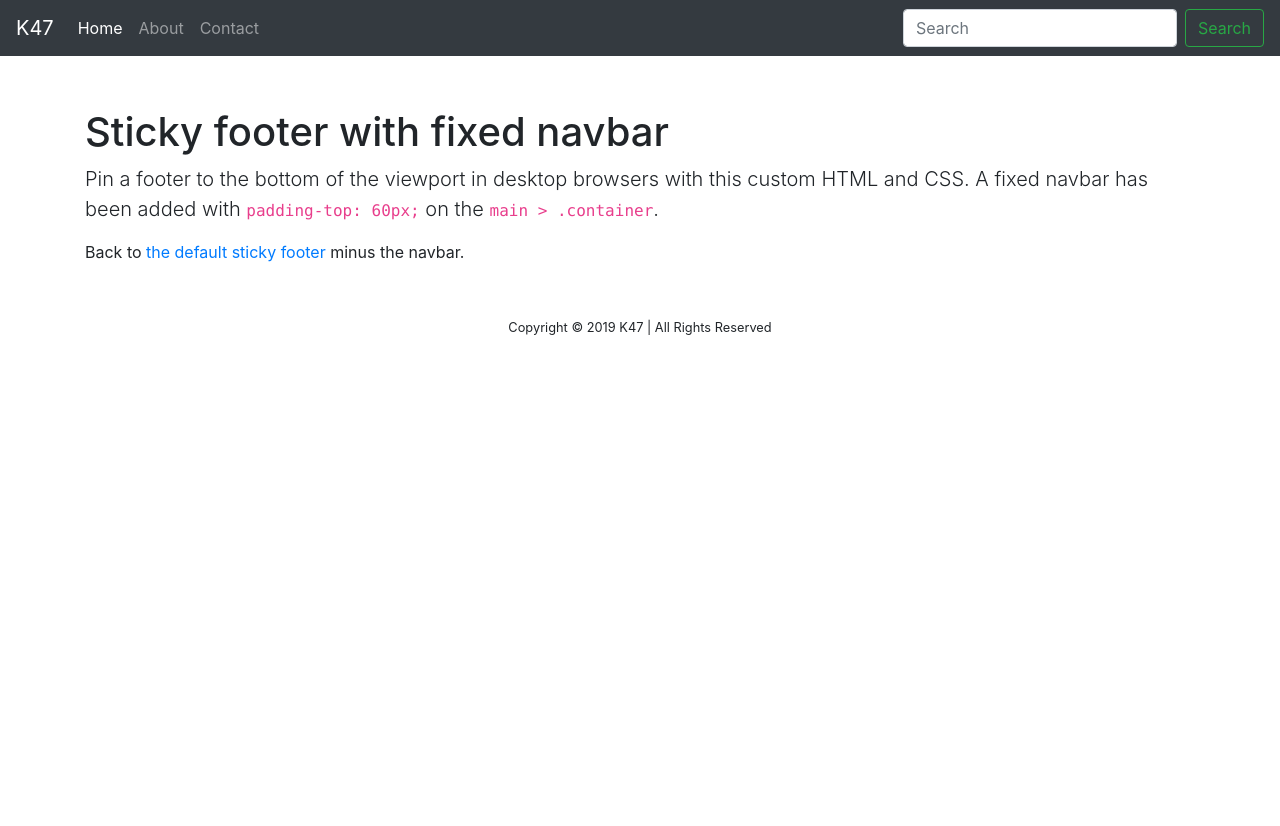
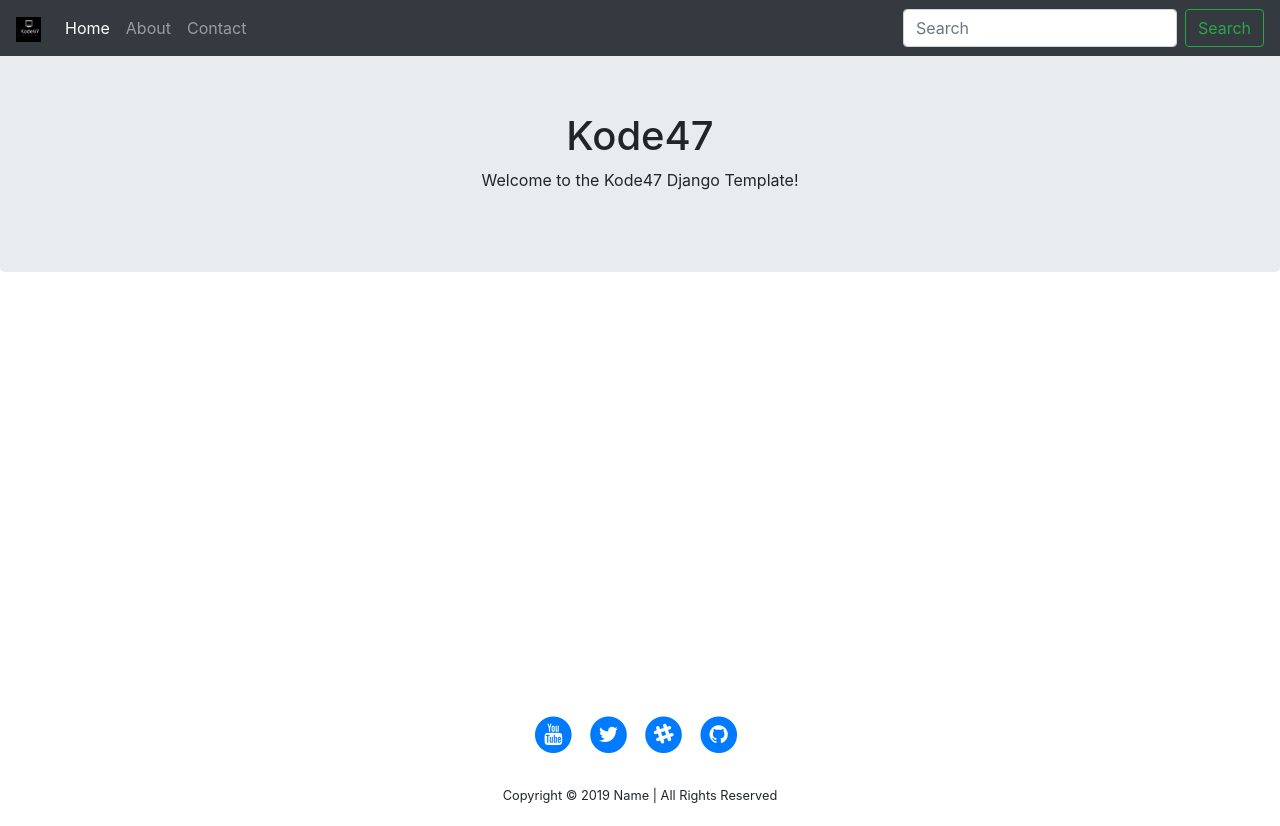
Before and after one commit to kode47/k47-django-template, a Django app: page / in a window 1280 px wide. Before the commit the page ends 335 px from the top, so only its background shows below. Run offline with Django 3.2, Linux system fonts and the light colour scheme; some libraries are stand-ins or nearby versions.

Commit message:
Add FontAwesome, logo, & jumbostron.

```diff
--- a/pages/static/pages/css/sticky-footer-navbar.css
+++ b/pages/static/pages/css/sticky-footer-navbar.css
@@ -18,6 +18,10 @@ body {
   background-color: #fff;
 }
 
+.pt-3, .py-3 {
+    padding-top: 25rem!important;
+}
+
 
 
 /* Custom page CSS
--- /dev/null
+++ b/pages/static/pages/css/style.css
@@ -0,0 +1,7 @@
+.logo {
+  width: 25px;
+}
+
+.pages {
+  padding-top: 100px;
+}
--- a/pages/templates/pages/about.html
+++ b/pages/templates/pages/about.html
@@ -3,7 +3,7 @@
 
 {% block content %}
 
-<div class="container">
+<div class="pages container">
 <h1> About </h1>
 
   <p>
--- a/pages/templates/pages/base.html
+++ b/pages/templates/pages/base.html
@@ -4,14 +4,17 @@
 <head>
   <meta charset="utf-8">
   <meta name="viewport" content="width=device-width">
-  <!-- Bootstrap -->
    <!-- Bootstrap CSS -->
   <link rel="stylesheet" href="https://stackpath.bootstrapcdn.com/bootstrap/4.3.1/css/bootstrap.min.css" integrity="sha384-ggOyR0iXCbMQv3Xipma34MD+dH/1fQ784/j6cY/iJTQUOhcWr7x9JvoRxT2MZw1T" crossorigin="anonymous">
+
+  <!-- FontAwesome -->
+  <link href="https://stackpath.bootstrapcdn.com/font-awesome/4.7.0/css/font-awesome.min.css" rel="stylesheet" integrity="sha384-wvfXpqpZZVQGK6TAh5PVlGOfQNHSoD2xbE+QkPxCAFlNEevoEH3Sl0sibVcOQVnN" crossorigin="anonymous">
+
   <!-- Custom -->
   <link rel="stylesheet" href="{% static 'pages/css/style.css' %}">
   <link rel="stylesheet" href="{% static 'pages/css/sticky-footer-navbar.css' %}">
 
-  <title>K47 Django Template</title>
+  <title>Kode47 Django Template</title>
 </head>
 <body>
   <!-- NavBar -->
--- a/pages/templates/pages/home.html
+++ b/pages/templates/pages/home.html
@@ -4,10 +4,9 @@
 {% block content %}
 <!-- Begin page content -->
 <main role="main" class="flex-shrink-0">
-  <div class="container">
-    <h1 class="mt-5">Sticky footer with fixed navbar</h1>
-    <p class="lead">Pin a footer to the bottom of the viewport in desktop browsers with this custom HTML and CSS. A fixed navbar has been added with <code>padding-top: 60px;</code> on the <code>main &gt; .container</code>.</p>
-    <p>Back to <a href="{{ site.baseurl }}/docs/{{ site.docs_version }}/examples/sticky-footer/">the default sticky footer</a> minus the navbar.</p>
+  <div class="content jumbotron text-center">
+    <h1 class="mt-5">Kode47</h1>
+    <p> Welcome to the Kode47 Django Template! </p>
   </div>
 </main>
 {% endblock %}
--- a/pages/templates/pages/partials/_footer.html
+++ b/pages/templates/pages/partials/_footer.html
@@ -1,6 +1,39 @@
 <footer class="footer mt-auto py-3">
-  <div class="container">
-    <p class="m-0 text-center"><small>Copyright &copy; {% now 'Y' %}
-    <span class="text-muted"></span> K47 | All Rights Reserved</small></p>
+    <ul class="list-inline text-center">
+      <li class="list-inline-item">
+        <a href="https://youtube.com/channel/UC0ySeFTTN5fgL8QwLA5pdeg">
+          <span class="fa-stack fa-lg">
+            <i class="fa fa-circle fa-stack-2x"></i>
+            <i class="fa fa-youtube fa-stack-1x fa-inverse"></i>
+          </span>
+        </a>
+      </li>
+      <li class="list-inline-item">
+        <a href="https://twitter.com/kode471">
+          <span class="fa-stack fa-lg">
+            <i class="fa fa-circle fa-stack-2x"></i>
+            <i class="fa fa-twitter fa-stack-1x fa-inverse"></i>
+          </span>
+        </a>
+      </li>
+      <li class="list-inline-item">
+        <a href="https://kode47.slack.com/">
+          <span class="fa-stack fa-lg">
+            <i class="fa fa-circle fa-stack-2x"></i>
+            <i class="fa fa-slack fa-stack-1x fa-inverse"></i>
+          </span>
+        </a>
+      </li>
+      <li class="list-inline-item">
+        <a href="https://github.com/kode47">
+          <span class="fa-stack fa-lg">
+            <i class="fa fa-circle fa-stack-2x"></i>
+            <i class="fa fa-github fa-stack-1x fa-inverse"></i>
+          </span>
+        </a>
+      </li>
+      <p class="m-0 text-center"><small>Copyright &copy; {% now 'Y' %}
+      <span class="text-muted"></span> Name | All Rights Reserved</small></p>
+    </ul>
   </div>
 </footer>
--- a/pages/templates/pages/partials/_navbar.html
+++ b/pages/templates/pages/partials/_navbar.html
@@ -1,7 +1,11 @@
+{% load static %}
 <header>
   <!-- Fixed navbar -->
   <nav class="navbar navbar-expand-md navbar-dark fixed-top bg-dark">
-    <a class="navbar-brand" href="#">K47</a>
+    <a class="navbar-brand" href="{% url 'home' %}">
+      <img src="{% static 'pages/img/logo.jpg' %}" class="logo" alt="Kode47">
+    </a>
+
     <button class="navbar-toggler" type="button" data-toggle="collapse" data-target="#navbarCollapse" aria-controls="navbarCollapse" aria-expanded="false" aria-label="Toggle navigation">
       <span class="navbar-toggler-icon"></span>
     </button>
```
Also changed, not shown: pages/templates/pages/contact.html (+3 -6 lines), pages/static/pages/img/logo.jpg (added), 1 other file.
